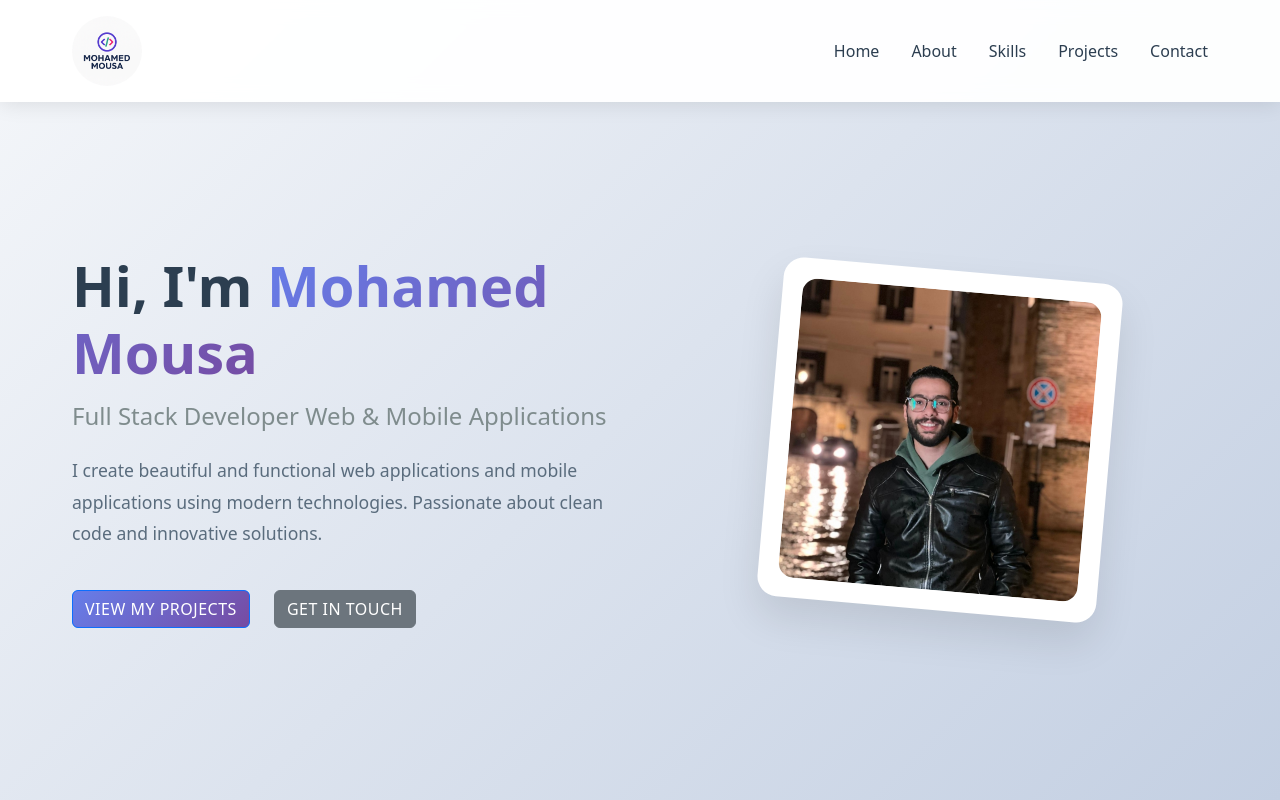
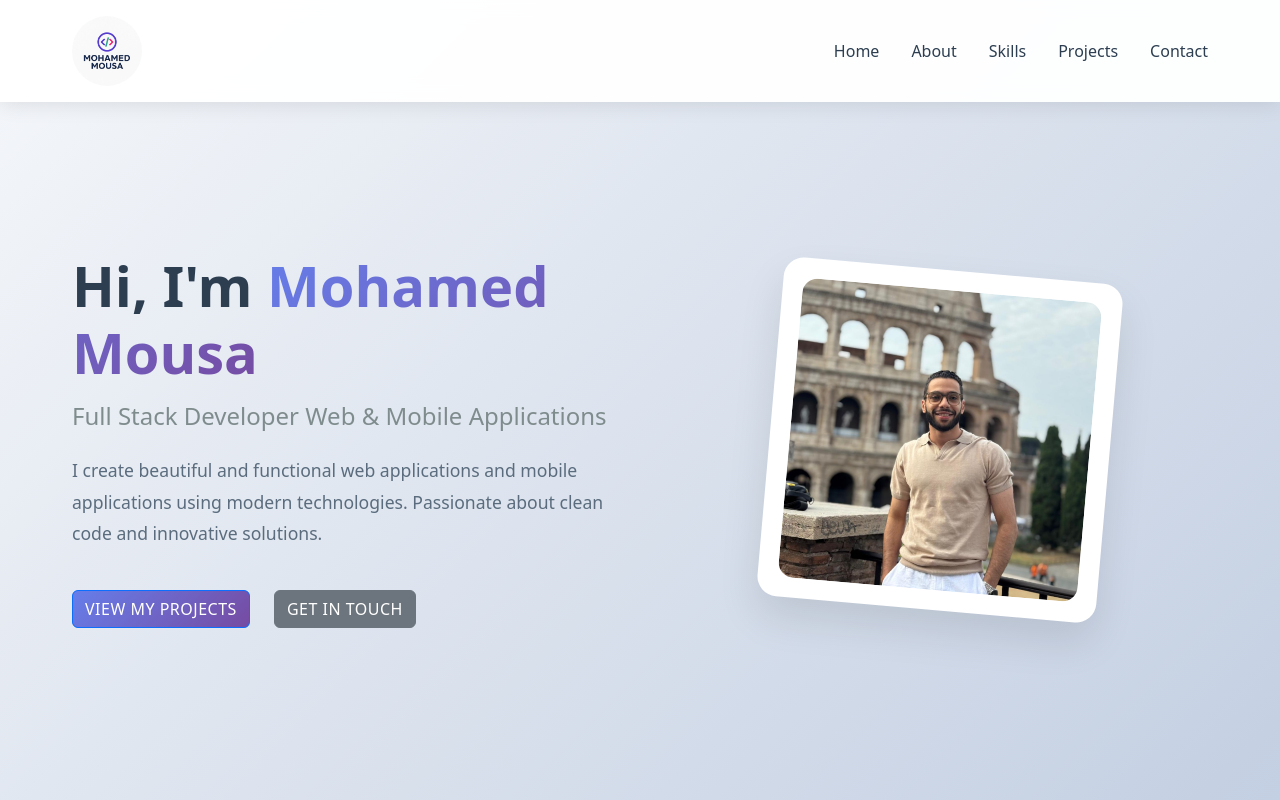
Before and after one commit to mohamedmousa77/PortfolioWebSite, an Angular app: page / in a window 1280 px wide. Shown: the top 800 px of the page. Built offline with nearby package versions, Linux system fonts and the light colour scheme.

Commit message:
Adjusted the contact form and profile session

```diff
--- a/src/app/components/intro/intro.component.html
+++ b/src/app/components/intro/intro.component.html
@@ -20,7 +20,7 @@
         </div>
         <div class="hero-image">
             <div class="profile-card">
-            <img src="profile.jpg" alt="Profile" class="profile-img">
+            <img src="profile-img.jpg" alt="Profile" class="profile-img">
             </div>
         </div>
     </div>
```
Also changed, not shown: public/profile-img.jpg (added).
